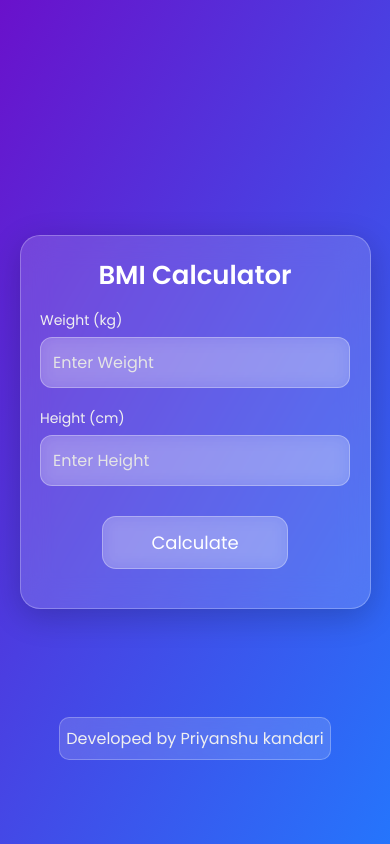
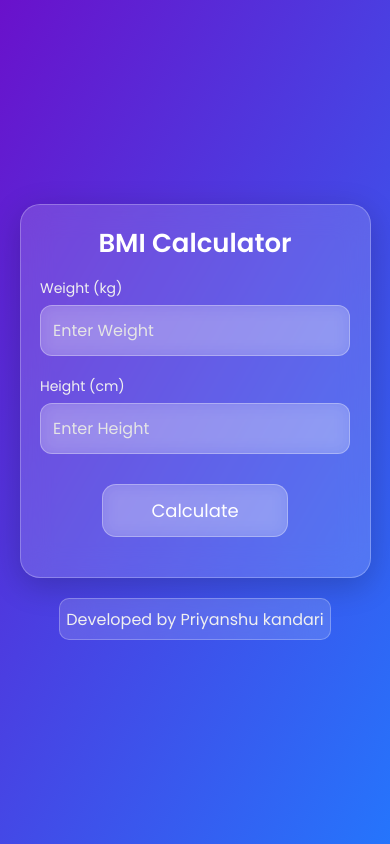
Before and after one commit to Priyanshu-kandari/BMI-Calculator, a plain HTML site: page index.html in a window 390 px wide. Drawn offline with Linux system fonts and the light colour scheme.

Commit message:
responsive bug fix

```diff
--- a/style.css
+++ b/style.css
@@ -16,6 +16,8 @@ body{
     align-items: center;
     overflow: hidden;
     position: relative;
+    flex-direction: column;
+
 }
 
 /* Blurred animated glowing background */
@@ -58,6 +60,7 @@ body::after{
     text-align: center;
     box-shadow: 0 8px 32px rgba(0,0,0,0.2);
     color: white;
+    margin-bottom: 20px
 }
 
 h1{
@@ -111,8 +114,6 @@ button{
 }
 
 #credit{
-    position: absolute;
-    bottom: 15%;
     background: rgba(255, 255, 255, 0.15);
     border-radius: 20px;
     border: 1px solid rgba(255, 255, 255, 0.25);
@@ -175,7 +176,6 @@ input[type=number]::-webkit-outer-spin-button {
     }
 
 #credit{
-    bottom: 10%;
     border-radius: 10px;
     padding: 2% 1.5%;
 }
```
